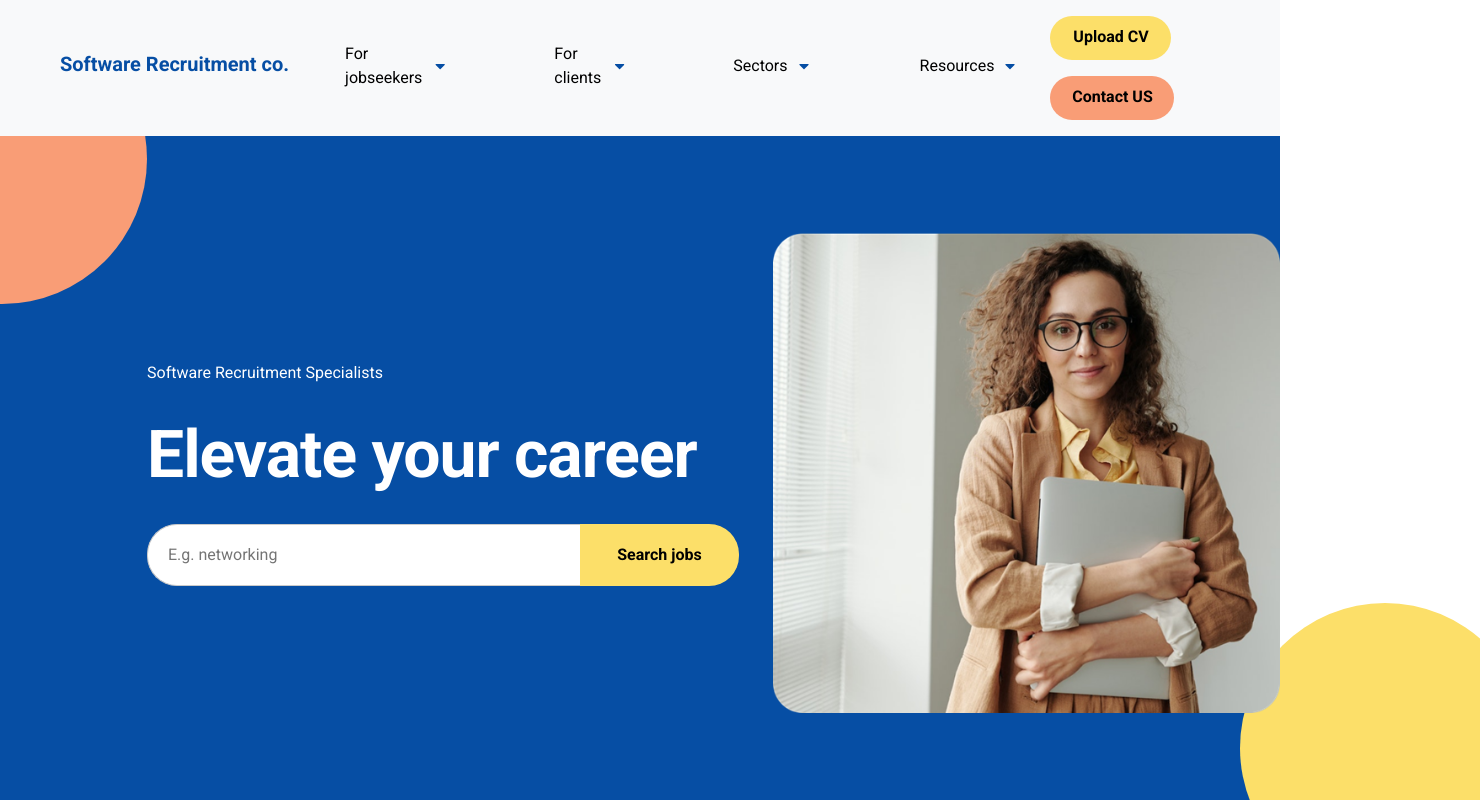
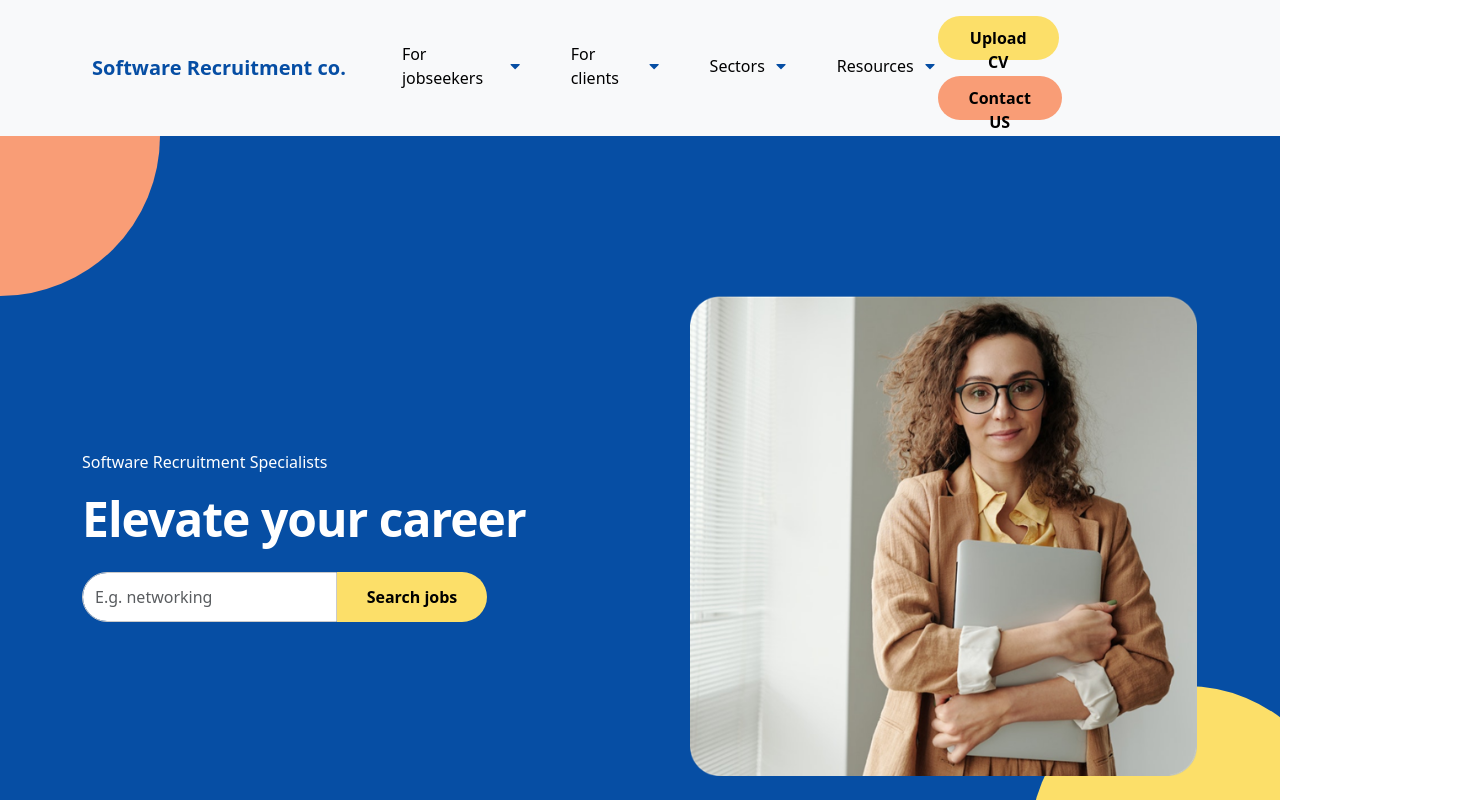
Before and after one commit to rafsan2018/sflow-assesment, a Next.js app: page / in a window 1280 px wide. Shown: the top 800 px of the page, 1480 px wide, since content can reach past the window. Built offline with nearby package versions, Linux system fonts and the light colour scheme.

Commit message:
old assesment

```diff
--- a/app/components/Banner/banner.js
+++ b/app/components/Banner/banner.js
@@ -1,38 +1,123 @@
+
+
+
 import Image from "next/image";
 
 function Banner() {
   return (
-<div className='banner d-flex ' style={{backgroundColor:'#064EA4'}}>
-  <div>
-    <svg width="147" height="168" viewBox="0 0 147 168" fill="none" xmlns="http://www.w3.org/2000/svg">
-      <circle cx="2" cy="23" r="145" fill="#F99D76" />
+    <div
+      className="d-flex justify-content-center align-items-center position-relative"
+      style={{
+        backgroundColor: "#064EA4",
+        padding: "4rem 1rem",
+        minHeight: "100vh",
+      }}
+    >
+      {/* Left Decorative Circle */}
+      <div
+        className="position-absolute d-none d-md-block"
+        style={{ top: "0px", left: "0px", zIndex: 1 }}
+      >
+        <svg
+          width="200"
+          height="200"
+          viewBox="0 0 200 200"
+          fill="none"
+          xmlns="http://www.w3.org/2000/svg"
+        >
+          <circle cx="0" cy="0" r="160" fill="#F99D76" />
         </svg>
       </div>
 
-  <div className="d-flex text-white" style={{ width: "1200px", height: "555px", gap: "60px", isolation: "isolate",
-  alignItems: 'center', alignSelf: 'center',position: 'relative' }}>
-    <div className="flex-grow-1 ">
-      <div className='d-flex flex-column ' style={{ gap: '20px' }}>
-        <span className='fw-normal custom-font2 '>Software Recruitment Specialists</span>
-        <span className='custom-font3'>Elevate your career</span>
-        <div className='d-flex '>
-          <input type="text" className='inputform' placeholder='E.g. networking' />
-          <button className='button2 border-0 custom-font2 fw-bold'>Search jobs</button>
+      {/* Content Section */}
+      <div className="container text-white d-flex flex-column flex-lg-row align-items-center gap-4">
+        {/* Text and Search Section */}
+        <div className="col-12 col-lg-6 text-center text-lg-start mb-4 mb-lg-0">
+          <div className="d-flex flex-column gap-3" >
+            <span
+              className="fw-normal"
+              style={{ fontSize: "16px", lineHeight: "24px" }}
+            >
+              Software Recruitment Specialists
+            </span>
+            <h1
+              className="fw-bold"
+              style={{
+                fontSize: "3rem",
+                lineHeight: "1.2",
+                letterSpacing: "-1px",
+                maxWidth:'100%',
+              }}
+            >
+              Elevate your career
+            </h1>
+
+            {/* Search Bar */}
+            <div className="d-flex justify-content-center justify-content-lg-start align-items-stretch">
+              <input
+                type="text"
+                className="form-control"
+                placeholder="E.g. networking"
+                style={{
+                  width: "100%",
+                  maxWidth:'255px',
+                  //minWidth: "10px",
+                  borderRadius: "30px 0 0 30px",
+                  border: "1px solid #cacaca",
+                  height: "50px",
+                  outline: "none",
+                }}
+              />
+              <button
+                className="fw-bold"
+                style={{
+                  backgroundColor: "#FCDF69",
+                  color: "#000",
+                  border: "none",
+                  borderRadius: "0 30px 30px 0",
+                  height: "50px",
+                  minWidth: "150px",
+                  maxWidth: "160px",
+                }}
+              >
+                Search jobs
+              </button>
             </div>
           </div>
         </div>
-    <div className="flex-grow-1" style={{ position:'absolute', right:'0px', order: 2, zIndex: 50 }}>
-      <Image src={'/Picture1.png'} width={507} height={480}  />
+
+        {/* Image Section */}
+        <div
+          className="col-12 col-lg-6 d-flex justify-content-center position-relative"
+          style={{ zIndex: 3 }}
+        >
+          <Image
+            src="/Picture1.png"
+            width={507}
+            height={480}
+            alt="Banner Image"
+            className="img-fluid"
+          />
         </div>
-    <div className=" " style={{ bottom: '-60px', right: '-200px', position: 'absolute' }}>
-    <svg width="240" height="208" viewBox="0 0 240 208" fill="none" xmlns="http://www.w3.org/2000/svg">
-      <circle cx="145" cy="145" r="145" fill="#FCDF69" />
+
+        {/* Right Circle Decoration */}
+        <div
+          className="position-absolute d-none d-md-block"
+          style={{ bottom: "0px", right: "0px", zIndex: 1 }}
+        >
+          <svg
+            width="250"
+            height="250"
+            viewBox="0 0 240 240"
+            fill="none"
+            xmlns="http://www.w3.org/2000/svg"
+          >
+            <circle cx="150" cy="150" r="150" fill="#FCDF69" />
           </svg>
         </div>
       </div>
     </div>
-
-  )
+  );
 }
 
-export default Banner
+export default Banner;
--- a/app/components/Header/header.js
+++ b/app/components/Header/header.js
@@ -2,44 +2,72 @@ import { FaCaretDown } from "react-icons/fa";
 
 function Header() {
   return (
-<nav className="navbar navbar-expand-lg navbar-light bg-light py-3 px-md-5" style={{ gap: '32px' }}>
-  <div className="container-fluid d-flex align-items-center" style={{ gap: '32px' }}>
-    <h2 className="navbar-brand fw-bold" style={{color:'#064EA4',fontSize:'20px',lineHeight:'24.42px'}}>Software Recruitment co.</h2>
+    <nav className="navbar navbar-expand-lg navbar-light bg-light py-3" style={{ padding: '50px 80px' }}>
+      <div
+        className="container-fluid d-flex align-items-center justify-content-between"
+        style={{ gap: "32px" }}
+      >
+        <h2
+          className="navbar-brand fw-bold mb-0"
+          style={{ color: "#064EA4", fontSize: "20px", lineHeight: "24.42px" }}
+        >
+          Software Recruitment co.
+        </h2>
 
-    <button className="navbar-toggler" type="button" data-bs-toggle="collapse" data-bs-target="#navbarSupportedContent" aria-controls="navbarSupportedContent" aria-expanded="false" aria-label="Toggle navigation">
+        {/* Navbar Toggler */}
+        <button
+          className="navbar-toggler"
+          type="button"
+          data-bs-toggle="collapse"
+          data-bs-target="#navbarSupportedContent"
+          aria-controls="navbarSupportedContent"
+          aria-expanded="false"
+          aria-label="Toggle navigation"
+        >
           <span className="navbar-toggler-icon"></span>
         </button>
 
         <div className="collapse navbar-collapse" id="navbarSupportedContent">
-      <ul className="navbar-nav mb-2 me-auto mb-lg-0">
-        <li className="nav-item d-flex align-items-center pb-1">
-          <a className="nav-link active" aria-current="page" href="#">For jobseekers</a>
-          <FaCaretDown color="#064EA4"/>
+          <ul className="navbar-nav mb-2 me-auto mb-lg-0" style={{ gap: "40px" }}>
+            <li className="nav-item d-flex align-items-center" style={{ marginBottom: "0.2rem" }}>
+              <a className="nav-link active" aria-current="page" href="#">
+                For jobseekers
+              </a>
+              <FaCaretDown color="#064EA4" />
             </li>
-        <li className="nav-item d-flex align-items-center pb-1">
-          <a className="nav-link active " href="#">For clients</a>
-          <FaCaretDown color="#064EA4"/>
+            <li className="nav-item d-flex align-items-center" style={{ marginBottom: "0.2rem" }}>
+              <a className="nav-link active" href="#">
+                For clients
+              </a>
+              <FaCaretDown color="#064EA4" />
             </li>
-        <li className="nav-item d-flex align-items-center pb-1">
-          <a className="nav-link active " href="#">Sectors</a>
-          <FaCaretDown color="#064EA4"/>
+            <li className="nav-item d-flex align-items-center" style={{ marginBottom: "0.2rem" }}>
+              <a className="nav-link active" href="#">
+                Sectors
+              </a>
+              <FaCaretDown color="#064EA4" />
             </li>
-        <li className="nav-item d-flex align-items-center pb-1">
-          <a className="nav-link active" href="#">Resources</a>
-          <FaCaretDown color="#064EA4"/>
+            <li className="nav-item d-flex align-items-center" style={{ marginBottom: "0.2rem" }}>
+              <a className="nav-link active" href="#">
+                Resources
+              </a>
+              <FaCaretDown color="#064EA4" />
             </li>
           </ul>
-    </div>
-    <div className='d-flex flex-wrap gap-3'>
-        <button className='cvbutton border-0 rounded-pill fw-bold custom-font'>
+
+          {/* Buttons Section */}
+          <div className="d-flex flex-wrap gap-3 justify-content-center justify-content-lg-start mt-3 mt-lg-0">
+            <button className="cvbutton border-0 rounded-pill fw-bold custom-font">
               Upload CV
             </button>
-        <button className='contactusbutton border-0 rounded-pill fw-bold custom-font'>Contact US</button>
+            <button className="contactusbutton border-0 rounded-pill fw-bold custom-font">
+              Contact US
+            </button>
+          </div>
         </div>
       </div>
     </nav>
-
-  )
+  );
 }
 
-export default Header
+export default Header;
--- a/app/components/Joblist/joblist.css
+++ b/app/components/Joblist/joblist.css
@@ -22,3 +22,9 @@
 .my_text-light{
     color: #D7E7FB;
   }
+
+  @media (max-width: 768px) {
+    .jobsheader {
+      font-size: 30px;
+    }
+  }
--- a/app/globals.css
+++ b/app/globals.css
@@ -2,6 +2,7 @@
 body {
    max-width: 100vw;
    overflow-x: hidden;
+   /* font-family: "Helvetica Neue", Arial, sans-serif; */
 }
 
 .header {
@@ -32,60 +33,8 @@ body {
   gap: 0.625rem;
 }
 
-.custom-font {
-  font-size: 16px;
-  line-height: 19.54px;
-}
-
-.custom-font2 {
-  font-size: 16px;
-  line-height: 24px;
-}
-
-.custom-font3 {
-  font-style: normal;
-  font-weight: 700;
-  font-size: 66px;
-  line-height: 150%;
-  letter-spacing: -1px;
-  color: #FFFFFF;
-}
-
-
-
-.banner {
-  height: 674px;
-  background-color: #064EA4;
-  position: relative;
-}
 
 .dropdown-toggle{
   color: #064EA4 !important;
   padding-top: 5px !important;
 }
-
-
-
-.inputform {
-  padding: 10px 20px;
-  width: 433px;
-  height: 62px;
-  outline: none;
-  background: #FFFFFF;
-  border-width: 1px 0px 1px 1px;
-  border-style: solid;
-  border-color: #CACACA;
-  border-radius: 30px 0px 0px 30px;
-}
-
-.button2 {
-padding: 10px 20px;
-width: 159px;
-height: 62px;
-background: #FCDF69;
-border-radius: 0px 30px 30px 0px;
-
-}
-.btn:focus {
-  outline: none;
-}
--- a/app/layout.js
+++ b/app/layout.js
@@ -3,27 +3,22 @@ import "./globals.css";
 import 'bootstrap/dist/css/bootstrap.css';
 import ImportBsJS from "./components/importBsjs";
 
-const roboto = Roboto({
-  weight: ['300', '400', '700'],
-  subsets: ['latin'],
-});
+// const roboto = Roboto({
+//   weight: ['300', '400', '700'],
+//   subsets: ['latin'],
+// });
 
 export const metadata = {
-  title: "Create Next App",
-  description: "Generated by create next app",
+  title: "Source Flow Assesment",
+  description: "Created by Abdul Kader",
 };
 
 export default function RootLayout({ children }) {
   return (
     <html lang="en">
       <head>
-      <style>{`
-            body {
-              font-family: ${roboto};
-            }
-          `}</style>
       </head>
-      <body className={roboto.className}>
+      <body>
         <ImportBsJS/>
         {children}
         </body>
```
Also changed, not shown: app/components/Clients/clients.js (+33 -29 lines), app/components/Footer/footer.js (+11 -16 lines). Lines whose indentation alone changed are shown as unchanged.
